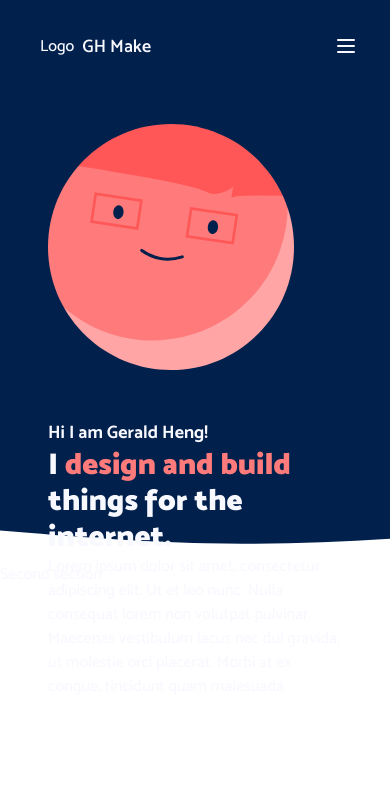
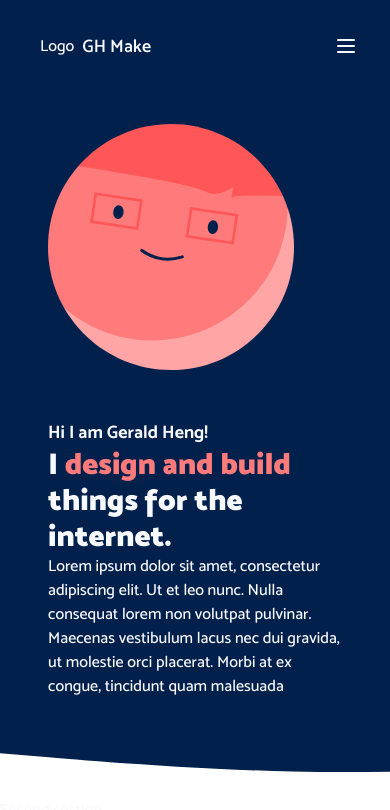
Before and after one commit to GeraldHeng/gh-make, a Next.js app: page / in a window 390 px wide. Shown: the top 810 px of the page. Built offline with nearby package versions, Linux system fonts and the light colour scheme.

Commit message:
Add responsiveness for hero, going to about section

```diff
--- a/components/Navbar/NavItem.js
+++ b/components/Navbar/NavItem.js
@@ -1,7 +1,7 @@
 import Image from "next/image";
 import React, { useState, useEffect } from "react";
 
-const NavItem = ({ children, active = false, ...rest }) => {
+const NavItem = ({ link = "#", children, active = false, ...rest }) => {
   const inlineStyle = {
     transition: "opacity 200ms",
   };
@@ -29,7 +29,7 @@ const NavItem = ({ children, active = false, ...rest }) => {
         }`}
       />
       <a
-        href=""
+        href={link}
         className="px-2 py-0 font-medium text-pale-white rounded transition duration-300"
       >
         {children}
--- a/components/Navbar/Navbar.js
+++ b/components/Navbar/Navbar.js
@@ -3,8 +3,15 @@ import Tilt from "../commons/Tilt";
 import NavItem from "./NavItem";
 import React, { useState } from "react";
 
-export default function Navbar({ items, ...rest }) {
+const Navbar = ({ items, ...rest }) => {
   const [style, setStyle] = useState({ opacity: 0 });
+
+  const links = [
+    { label: "Home", link: "#home", active: true },
+    { label: "About", link: "#about" },
+    { label: "Works", link: "#works" },
+    { label: "Experience", link: "#experience" },
+  ];
 
   const onHamburgerIconToggled = () => {
     if (style.opacity == 0) {
@@ -31,18 +38,14 @@ export default function Navbar({ items, ...rest }) {
 
           {/* <!-- navbar items --> */}
           <div className="hidden md:flex items-center space-x-3">
-            <Tilt>
-              <NavItem active={true}>Home</NavItem>
-            </Tilt>
-            <Tilt>
-              <NavItem>About</NavItem>
-            </Tilt>
-            <Tilt>
-              <NavItem>Works</NavItem>
-            </Tilt>
-            <Tilt>
-              <NavItem>Experience</NavItem>
-            </Tilt>
+            {links.map((link, i) => (
+              <Tilt key={i}>
+                <NavItem link={link.link} active={link.active}>
+                  {link.label}
+                </NavItem>
+              </Tilt>
+            ))}
+
             <Button>Contact Me</Button>
           </div>
           {/* <!-- navbar items end --> */}
@@ -109,4 +112,6 @@ export default function Navbar({ items, ...rest }) {
       {/* <!-- mobile menu end --> */}
     </nav>
   );
-}
+};
+
+export default Navbar;
--- a/components/hero/HeroSection.js
+++ b/components/hero/HeroSection.js
@@ -1,7 +1,7 @@
 import Image from "next/image";
 
 const HeroSection = ({ children, ...rest }) => {
-  return <div className="flex flex-col hero">{children}</div>;
+  return <div className="flex flex-col hero ">{children}</div>;
 };
 
 export default HeroSection;
--- a/styles/globals.css
+++ b/styles/globals.css
@@ -107,9 +107,18 @@
   }
 
   .hero {
+    height: 562px;
     width: 100%;
-    height: 562px;
     background-image: url("../public/images/hero.svg");
+  }
+  @media (max-width: 640px) {
+    .hero {
+      height: 100%;
+      background-image: url("../public/images/hero.svg");
+      background-repeat: no-repeat;
+      background-size: cover;
+      padding-bottom: 100px;
+    }
   }
 
   h1 {
```
